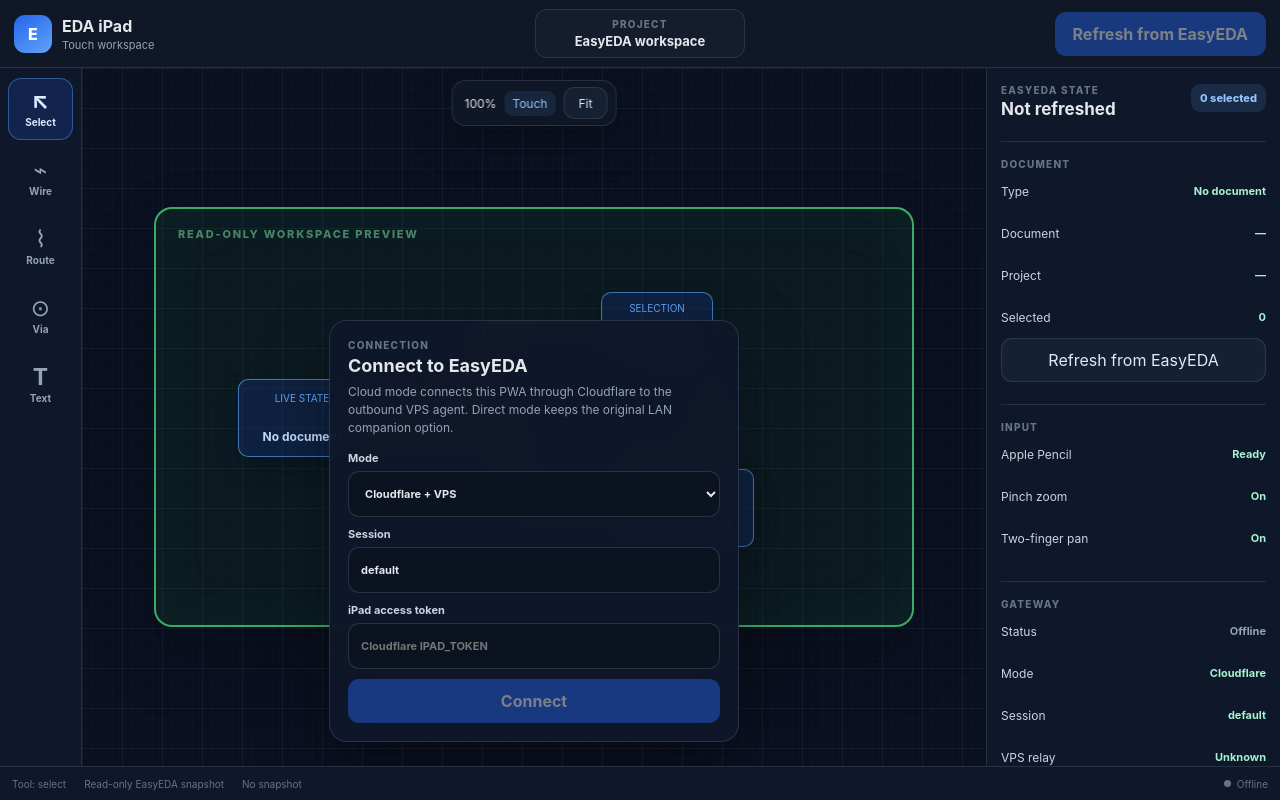
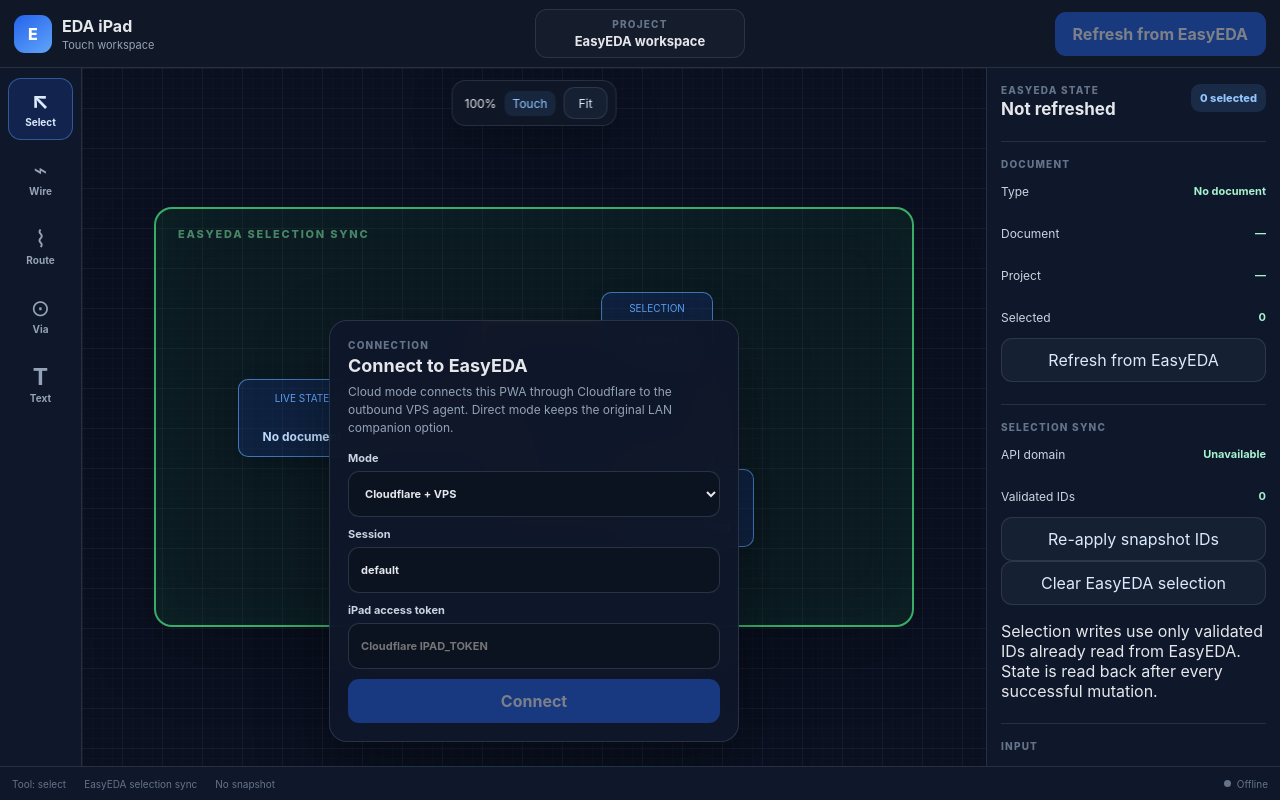
Before and after one commit to armtekcomputer-ops/easyeda-ipad, a React (Vite) app: page / in a window 1280 px wide. Built offline with nearby package versions, Linux system fonts and the light colour scheme.

Commit message:
feat: add bounded selection sync controls

```diff
--- a/src/App.tsx
+++ b/src/App.tsx
@@ -35,6 +35,12 @@
   return `Type ${documentType}`;
 }
 
+function selectionDocumentSupported(documentType: number | undefined) {
+  return documentType === EASYEDA_DOCUMENT_TYPE.SCHEMATIC_PAGE
+    || documentType === EASYEDA_DOCUMENT_TYPE.PCB
+    || documentType === EASYEDA_DOCUMENT_TYPE.FOOTPRINT;
+}
+
 function contextName(snapshot: EasyEdaSnapshot | null) {
   if (!snapshot) return null;
   if (snapshot.context.kind === 'pcb') return snapshot.context.name ?? 'PCB';
@@ -70,6 +76,7 @@
   const [snapshot, setSnapshot] = useState<EasyEdaSnapshot | null>(null);
   const [snapshotState, setSnapshotState] = useState<SnapshotState>('idle');
   const [snapshotError, setSnapshotError] = useState<string | null>(null);
+  const [selectionBusy, setSelectionBusy] = useState(false);
   const { zoom, offset, inputMode, resetView, handlers } = useCanvasViewport();
 
   useEffect(() => {
@@ -136,7 +143,7 @@
   };
 
   const refreshSnapshot = async () => {
-    if (gatewayState !== 'connected' || snapshotState === 'loading') return;
+    if (gatewayState !== 'connected' || snapshotState === 'loading' || selectionBusy) return;
     setSnapshotState('loading');
     setSnapshotError(null);
     try {
@@ -149,8 +156,39 @@
     }
   };
 
+  const runSelectionMutation = async (mutation: () => Promise<EasyEdaSnapshot>) => {
+    if (gatewayState !== 'connected' || selectionBusy || snapshotState === 'loading') return;
+    setSelectionBusy(true);
+    setSnapshotError(null);
+    try {
+      const next = await mutation();
+      setSnapshot(next);
+      setSnapshotState('ready');
+    } catch (error) {
+      setSnapshotState('error');
+      setSnapshotError(error instanceof Error ? error.message : 'Unable to synchronize EasyEDA selection');
+    } finally {
+      setSelectionBusy(false);
+    }
+  };
+
+  const clearSelection = () => {
+    void runSelectionMutation(() => easyeda.clearSelection());
+  };
+
+  const reapplySnapshotSelection = () => {
+    const ids = snapshot?.selection.ids ?? [];
+    if (ids.length === 0) return;
+    void runSelectionMutation(() => easyeda.selectPrimitiveIds(ids));
+  };
+
   const projectTitle = snapshot?.project?.friendlyName ?? contextName(snapshot) ?? 'EasyEDA workspace';
   const firstSelectedId = snapshot?.selection.ids[0];
+  const selectionSupported = selectionDocumentSupported(snapshot?.document?.documentType);
+  const selectionControlsDisabled = gatewayState !== 'connected'
+    || selectionBusy
+    || snapshotState === 'loading'
+    || !selectionSupported;
 
   return (
     <main className="app-shell">
@@ -173,7 +211,7 @@
             className="primary-button"
             type="button"
             onClick={() => void refreshSnapshot()}
-            disabled={gatewayState !== 'connected' || snapshotState === 'loading'}
+            disabled={gatewayState !== 'connected' || snapshotState === 'loading' || selectionBusy}
           >
             {snapshotState === 'loading' ? 'Refreshing…' : 'Refresh from EasyEDA'}
           </button>
@@ -210,7 +248,7 @@
               style={{ transform: `translate(${offset.x}px, ${offset.y}px) scale(${zoom})` }}
             >
               <div className="demo-board">
-                <div className="board-title">READ-ONLY WORKSPACE PREVIEW</div>
+                <div className="board-title">EASYEDA SELECTION SYNC</div>
                 <div className="component component-a">
                   <span>LIVE STATE</span>
                   <strong>{documentTypeLabel(snapshot?.document?.documentType)}</strong>
@@ -331,10 +369,35 @@
               className="secondary-button wide"
               type="button"
               onClick={() => void refreshSnapshot()}
-              disabled={gatewayState !== 'connected' || snapshotState === 'loading'}
+              disabled={gatewayState !== 'connected' || snapshotState === 'loading' || selectionBusy}
             >
               {snapshotState === 'loading' ? 'Reading EasyEDA…' : 'Refresh from EasyEDA'}
             </button>
+          </div>
+
+          <div className="panel-section">
+            <span className="eyebrow">SELECTION SYNC</span>
+            <div className="setting-row"><span>API domain</span><strong>{selectionSupported ? 'Supported' : 'Unavailable'}</strong></div>
+            <div className="setting-row"><span>Validated IDs</span><strong>{snapshot?.selection.ids.length ?? 0}</strong></div>
+            <div className="selection-actions">
+              <button
+                className="secondary-button wide"
+                type="button"
+                onClick={reapplySnapshotSelection}
+                disabled={selectionControlsDisabled || (snapshot?.selection.ids.length ?? 0) === 0}
+              >
+                {selectionBusy ? 'Syncing…' : 'Re-apply snapshot IDs'}
+              </button>
+              <button
+                className="secondary-button wide"
+                type="button"
+                onClick={clearSelection}
+                disabled={selectionControlsDisabled || (snapshot?.selection.total ?? 0) === 0}
+              >
+                {selectionBusy ? 'Syncing…' : 'Clear EasyEDA selection'}
+              </button>
+            </div>
+            <p className="panel-note">Selection writes use only validated IDs already read from EasyEDA. State is read back after every successful mutation.</p>
           </div>
 
           <div className="panel-section">
@@ -366,7 +429,7 @@
 
       <footer className="statusbar">
         <span>Tool: {activeTool}</span>
-        <span>Read-only EasyEDA snapshot</span>
+        <span>EasyEDA selection sync</span>
         <span>{snapshot ? `${snapshot.selection.total} selected` : 'No snapshot'}</span>
         <span className={`status-dot-wrap status-${gatewayState}`}><i />{stateLabel(gatewayState)}</span>
       </footer>
```
